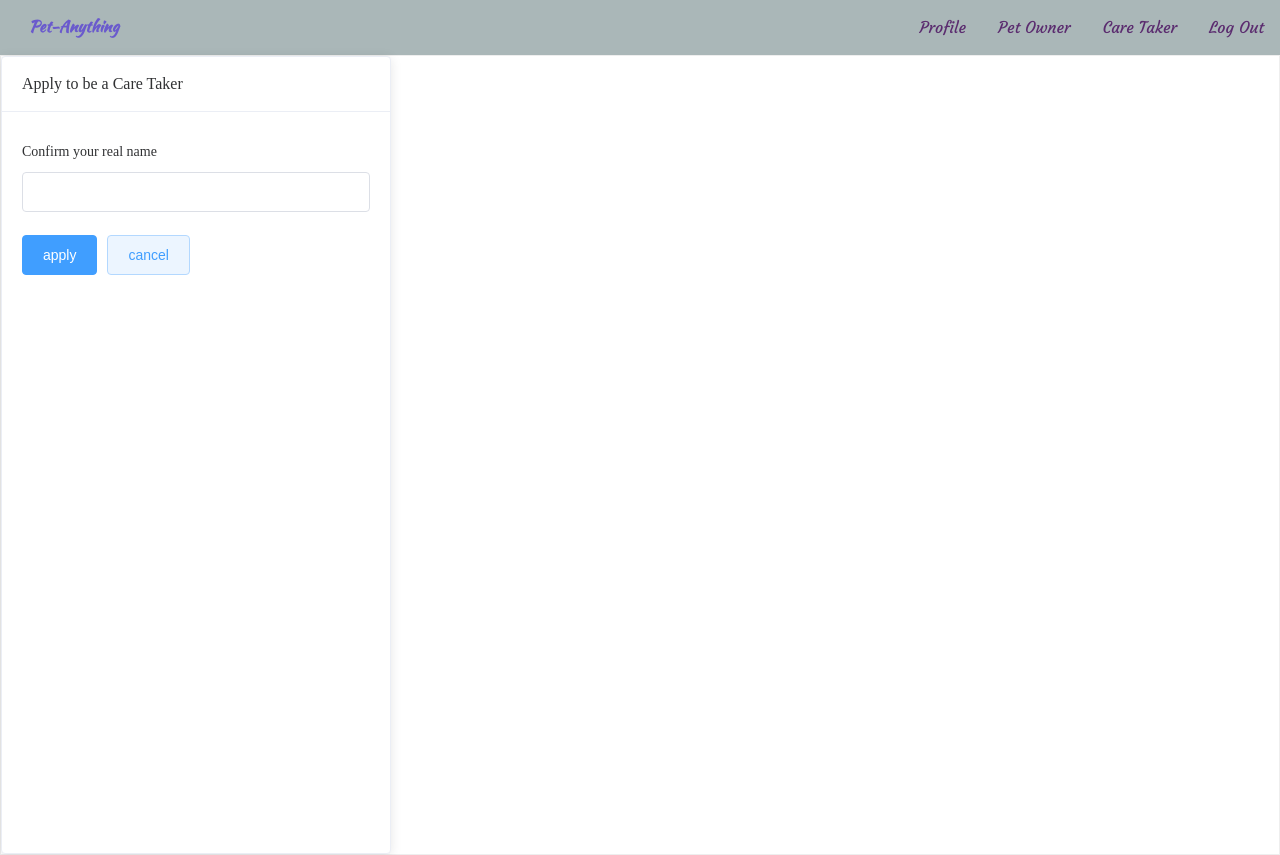
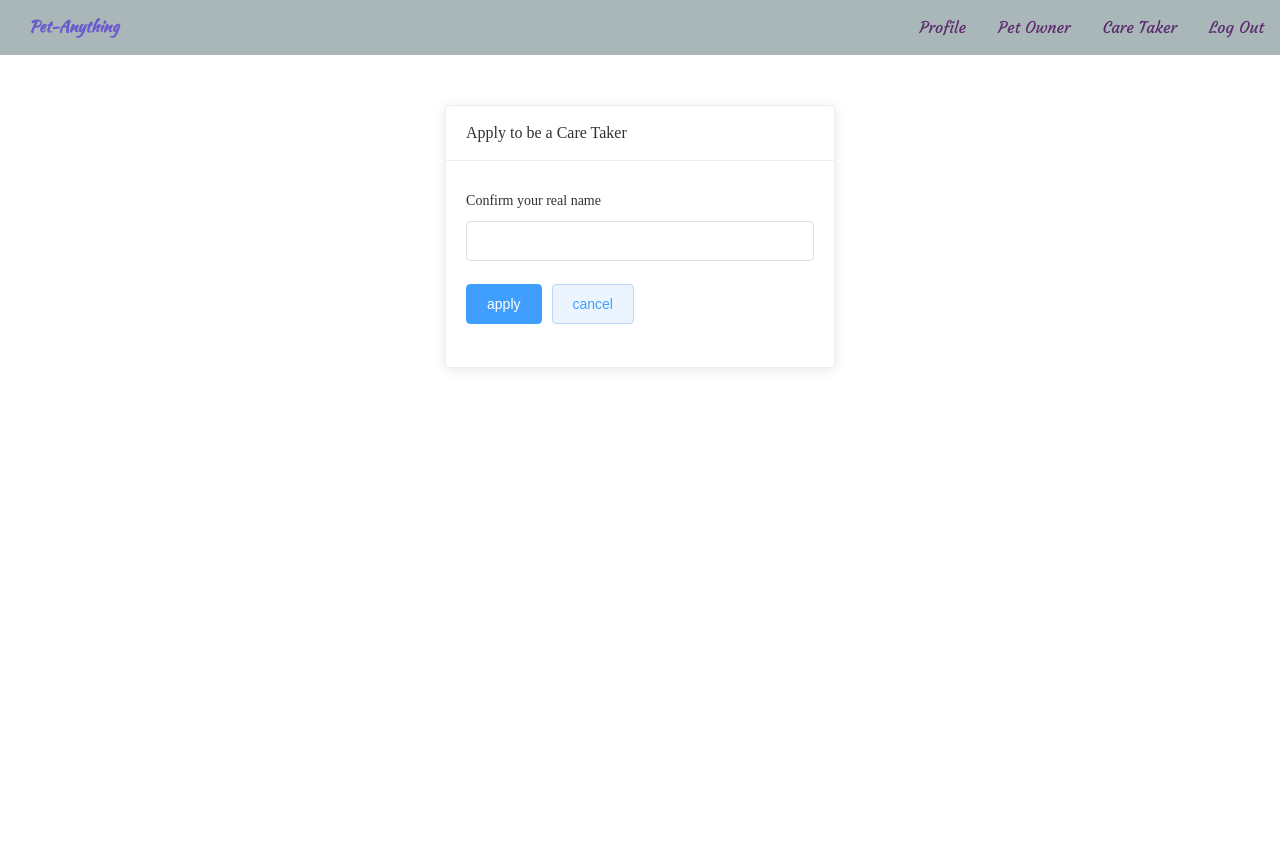
Before and after one commit to CS2102-Project-Team/CS2102_2021_S1_Team27, a Vue app in the folder frontend/: page /#/caretaker/CTapply in a window 1280 px wide. Built offline with nearby package versions, Linux system fonts and the light colour scheme; no server answers.

Commit message:
fixed CTapply page style issue

```diff
--- a/frontend/src/views/caretaker/CTapply.vue
+++ b/frontend/src/views/caretaker/CTapply.vue
@@ -1,5 +1,6 @@
 <template>
-    <el-container style="height: 100%; width:100%; border: 1px solid #eee">
+  <div class = "main" style = "display:flex; padding:50px">
+    <el-container style="height: 100%; width:100%; justify-content:center; ">
         <el-card class="user_apply">
           <div slot="header" class="clearfix">
             <span>Apply to be a Care Taker</span>
@@ -20,6 +21,7 @@
           </el-form>
         </el-card>
     </el-container>
+    </div>
 </template>
 
 <script>
--- a/frontend/src/views/caretaker/index.vue
+++ b/frontend/src/views/caretaker/index.vue
@@ -198,7 +198,7 @@ export default {
       isCareTaker: false,
       type: '',
       rating: 0,
-      isPartTime: true,
+      isPartTime: false,
       addPetCategoryFormVisible: false,
       form: {
         pettype: '',
@@ -233,7 +233,7 @@ export default {
 
     },
   },
-  beforeMount() {
+  created() {
     this.getCTInfo();
   },
 };
```
